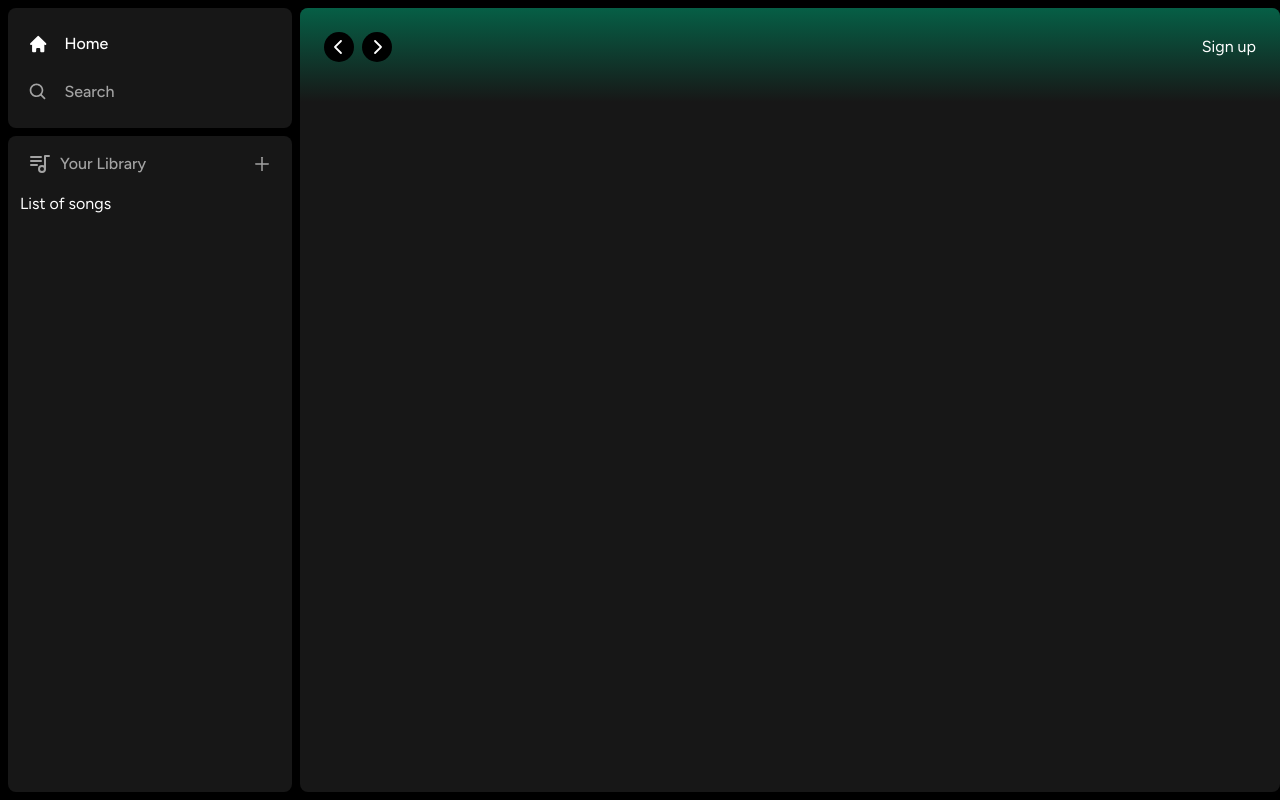
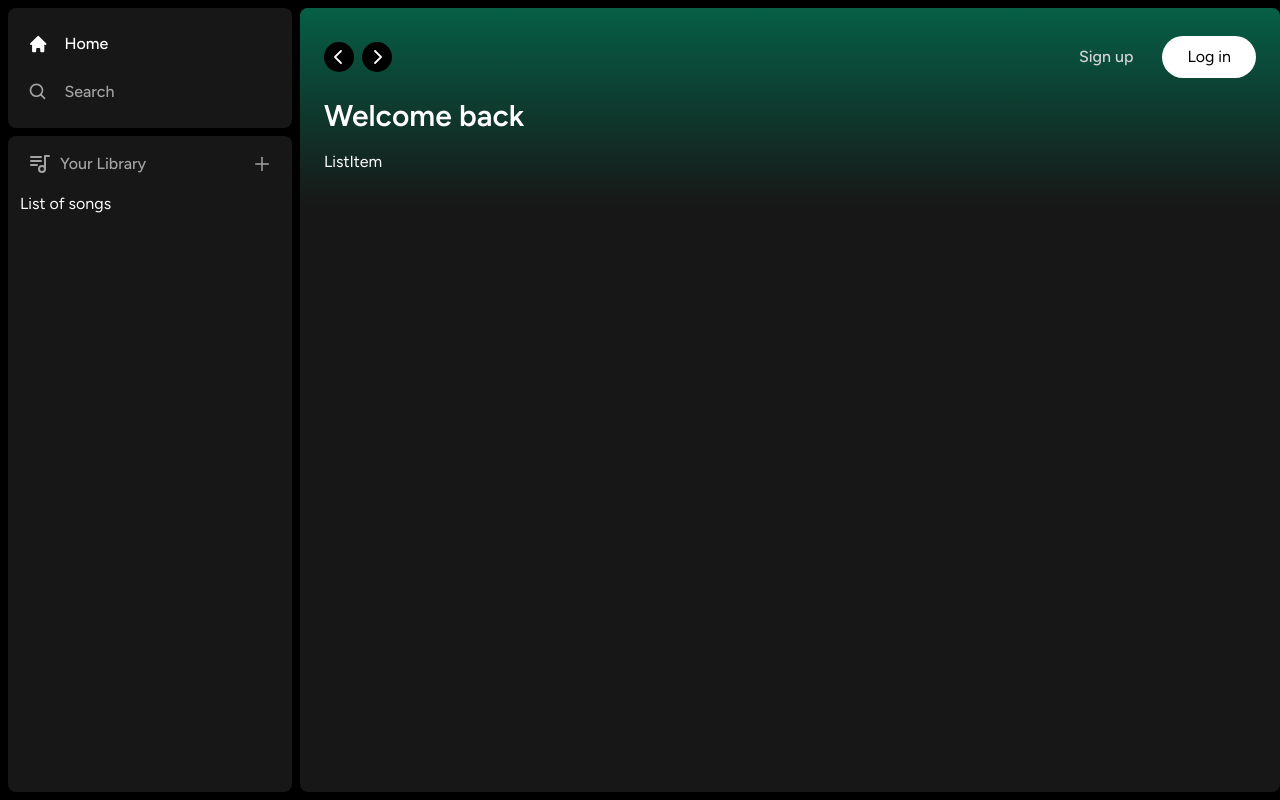
Before and after one commit to Thhomas1/spotifythomas, a Next.js app: page / in a window 1280 px wide. Built offline with nearby package versions, Linux system fonts and the light colour scheme.

Commit message:
list item y button cfg

```diff
--- a/app/(site)/page.tsx
+++ b/app/(site)/page.tsx
@@ -1,10 +1,18 @@
 import Header from "@/components/Header";
+import ListItem from "@/components/ListItem";
 
 export default function Home() {
   return (
     <div className="bg-neutral-900 rounded-lg h-full w-full overflow-hidden overflow-y-auto">
       <Header >
-        Header
+        <div className="mb-2">
+          <h1 className="text-white text-3xl font-semibold">
+            Welcome back
+          </h1>
+          <div className="grid grid-cols-1 sm:grid-cols-2 xl:grid-cols-3 2xl:grid-cols-4 gap-3 mt-4">
+          <ListItem />
+          </div>
+        </div>
       </Header>
     </div>
   )
--- a/components/Button.tsx
+++ b/components/Button.tsx
@@ -17,13 +17,29 @@ const Button = forwardRef<HTMLButtonElement, ButtonProps>(({
         type={type}
         className={twMerge(`
         w-full
-        rounded-full`)}>
+        rounded-full
+        bg-green-500
+        border
+        border-transparent
+        px-3
+        py-3
+        disabled:cursor-not-allowed
+        disabled:opacity-50
+        text-black
+        hover:opacity-75
+        transition
+        `,
+        className
+        )}
+        disabled={disabled}
+        ref={ref}
+        {...props}
+        >
 
         {children}
         </button>
     )
 })
-// 42:52
 Button.displayName = "Button";
 
 export default Button
--- a/components/Header.tsx
+++ b/components/Header.tsx
@@ -51,13 +51,23 @@ const Header: React.FC<HeaderProps> = ({
             <div className="flex justify-between items-center gap-x-4">
             <>
             <div>
-                <Button>
+                <Button
+                onClick={() => {}}
+                className="bg-transparent text-neutral-300 font-medium">
                     Sign up
+                </Button>
+            </div>
+            <div>
+                <Button
+                onClick={() => {}}
+                className="bg-white px-6 py-2">
+                    Log in
                 </Button>
             </div>
             </>
             </div>
         </div>
+        {children}
     </div>
   );
 }
--- /dev/null
+++ b/components/ListItem.tsx
@@ -0,0 +1,22 @@
+"use client"
+
+import { useRouter } from "next/navigation";
+
+interface ListItemProps {
+    image: string;
+    name: string;
+    href: string;
+}
+
+const ListItem: React.FC<ListItemProps> = ({
+    image,
+    name,
+    href
+}) => {
+    const router = useRouter
+  return (
+    <div>ListItem</div>
+  )
+}
+
+export default ListItem
```
